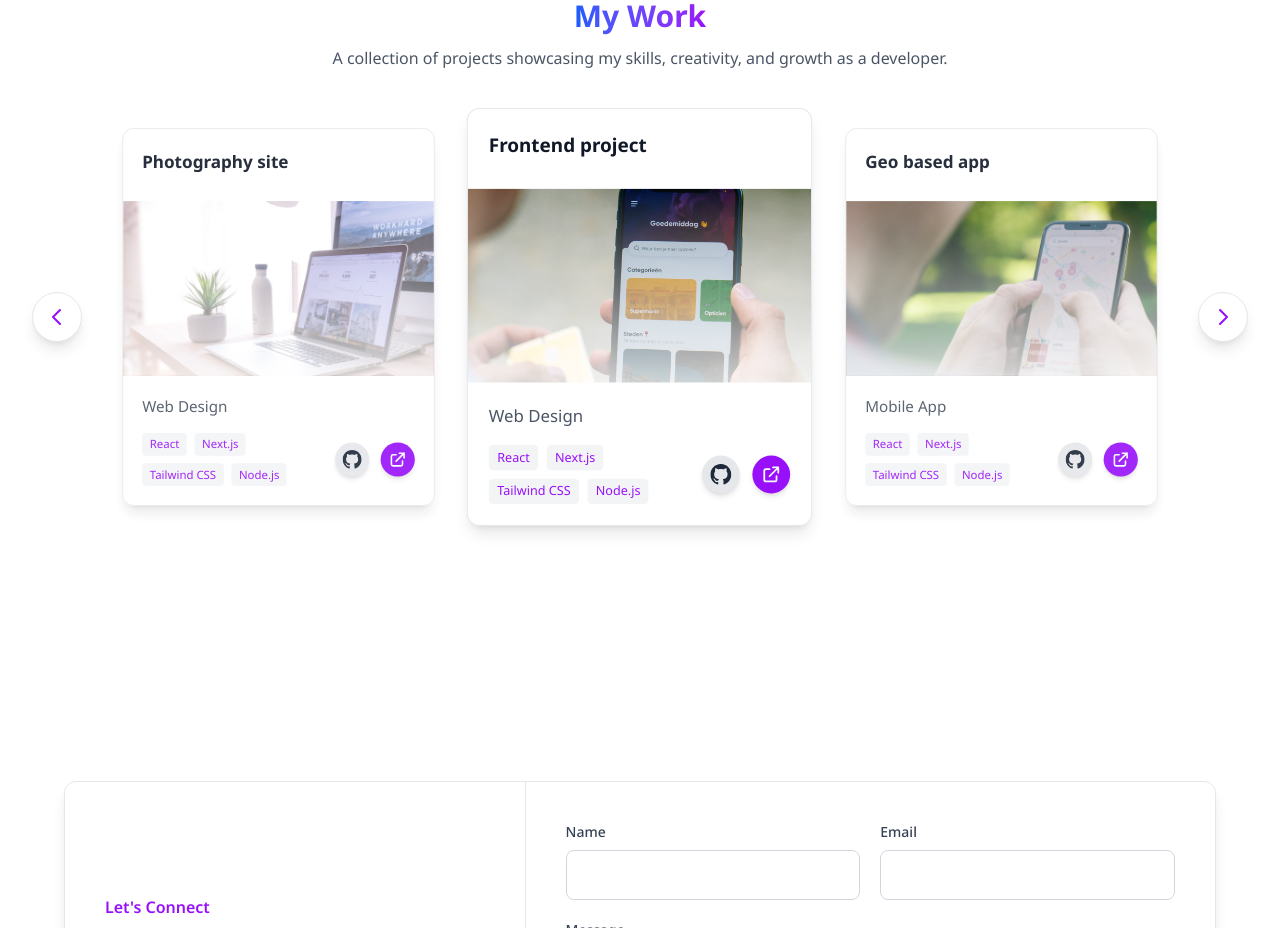
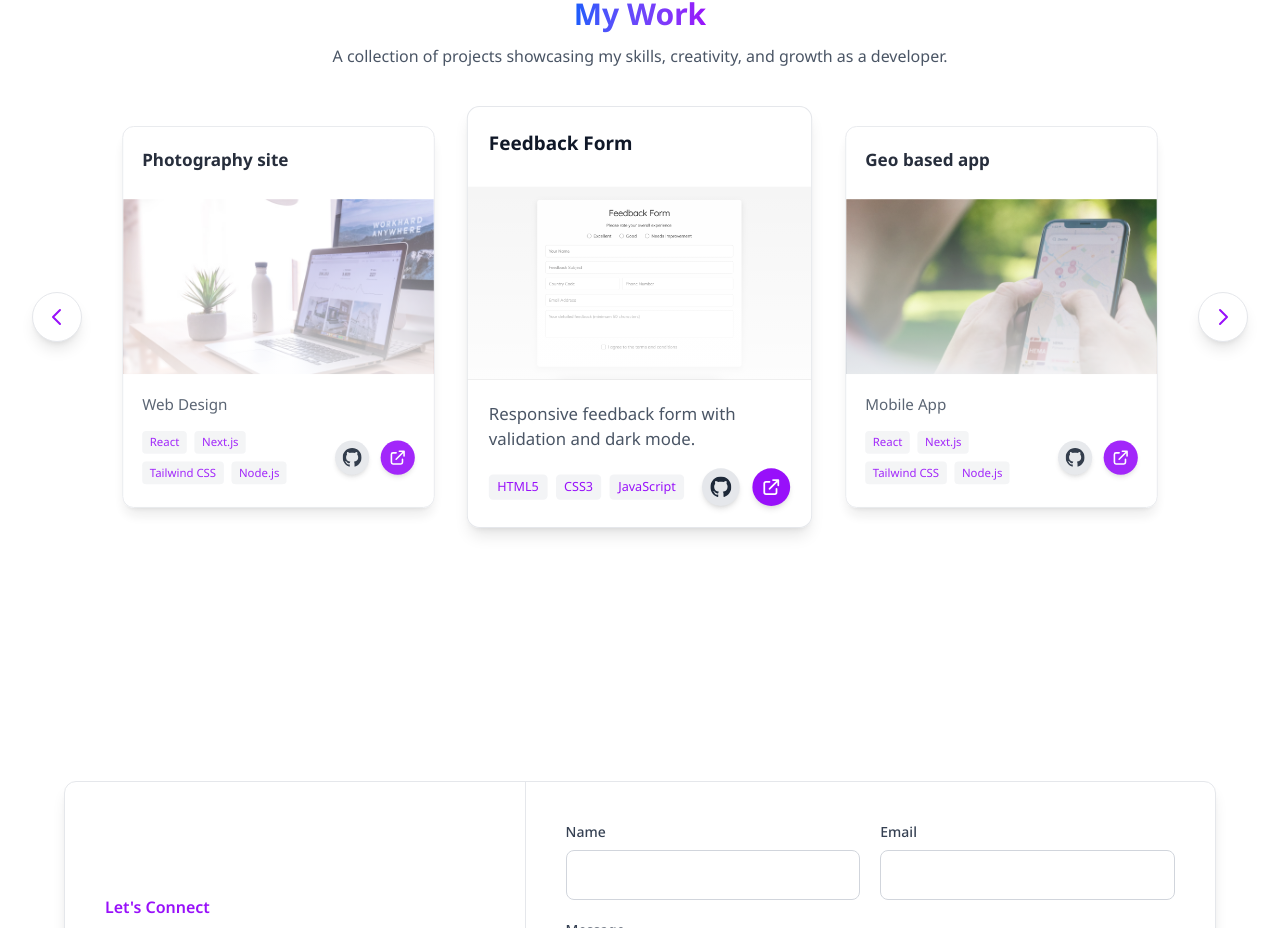
Before and after one commit to kalyanthalla/Kalyan-Portfolio, a Next.js app: page / in a window 1280 px wide. Shown: the part 2657-3585 px from the top of the page. Built offline with nearby package versions, Linux system fonts and the light colour scheme.

Commit message:
added one Project

```diff
--- a/assets/assets.js
+++ b/assets/assets.js
@@ -59,12 +59,12 @@ export const assets = {
 
 export const workData = [
     {
-        title: 'Frontend project',
-        description: 'Web Design',
-        bgImage: '/work-1.png',
-        link: "#",
-        github: "#",
-        techStack: ["React", "Next.js", "Tailwind CSS", "Node.js"],
+        title: 'Feedback Form',
+        description: 'Responsive feedback form with validation and dark mode.',
+        bgImage: '/feedbackform.png',
+        link: 'https://zesty-pastelito-36ee55.netlify.app/',
+        github: "https://github.com/kalyanthalla/FeedbackForm.git",
+        techStack: ["HTML5", "CSS3", "JavaScript"],
     },
     {
         title: 'Geo based app',
```
Also changed, not shown: public/feedbackform.png (added), public/work-1.png (deleted).
